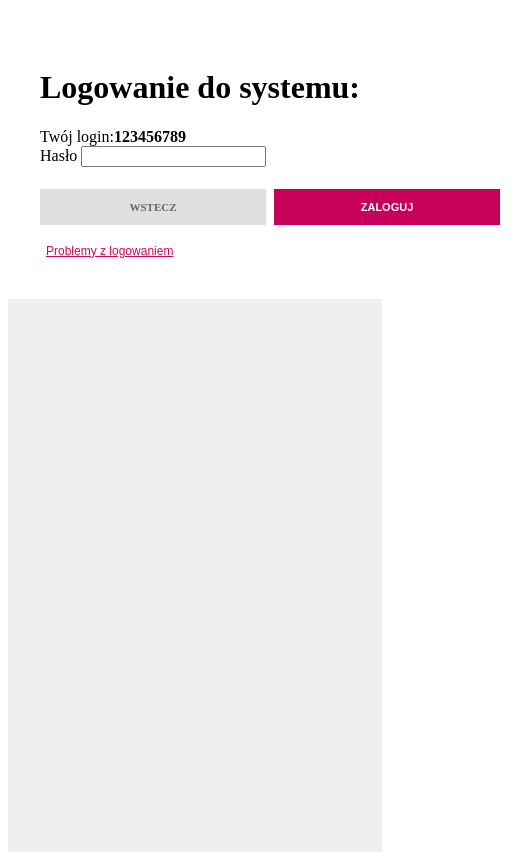
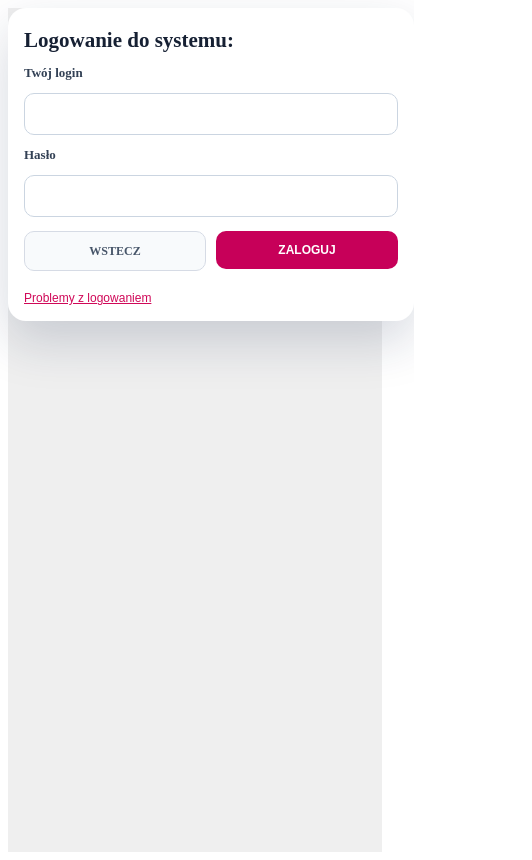
Before and after one commit to jwolczko/Designing-multi-tier-business-applications, a React (Vite) app in the folder frontend/: page /login in a window 390 px wide. Shown: the whole page, 532 px wide, since content can reach past the window. Built offline with nearby package versions, Linux system fonts and the light colour scheme.

Commit message:
Naprawa panelu do logowania

```diff
--- a/frontend/src/components/landing/LandingHeader/LandingHeader.css
+++ b/frontend/src/components/landing/LandingHeader/LandingHeader.css
@@ -1,4 +1,14 @@
 .landing-header {
+  background: #fff;
+  position: relative;
+  z-index: 2;
+  box-shadow: 0 2px 8px rgba(15, 23, 42, 0.04);
+}
+
+.landing-header__topbar {
+  padding: 12px;
+}
+
 .landing-header__audiences {
   display: flex;
   flex-wrap: wrap;
@@ -36,7 +46,7 @@
 }
 
 .landing-header__search-wrapper {
-  position: sticky
+  position: relative;
   width: 320px;
 }
 
@@ -67,6 +77,7 @@
   font-weight: 700;
   font-size: 14px;
   text-decoration: none;
+  border-radius: 0;
 }
 
 .landing-header__outline-btn {
@@ -76,8 +87,15 @@
 }
 
 .landing-header__login-btn {
+  border: none;
   background: #1f63c7;
   color: #fff;
+  cursor: pointer;
+}
+
+.landing-header__outline-btn,
+.landing-header__login-btn:hover {
+  filter: brightness(0.98);
 }
 
 .landing-header__menu {
@@ -87,6 +105,7 @@
   padding: 22px 12px 30px;
   color: #666;
   font-weight: 700;
+  background: #fff;
 }
 
 @media (max-width: 1200px) {
--- a/frontend/src/components/landing/LandingHeader/LandingHeader.tsx
+++ b/frontend/src/components/landing/LandingHeader/LandingHeader.tsx
@@ -1,7 +1,10 @@
-import { Link } from 'react-router-dom';
 import './LandingHeader.css';
 
-export function LandingHeader() {
+type LandingHeaderProps = {
+  onOpenLogin: () => void;
+};
+
+export function LandingHeader({ onOpenLogin }: LandingHeaderProps) {
   return (
     <header className="landing-header">
       <div className="landing-header__topbar">
@@ -15,9 +18,9 @@ export function LandingHeader() {
         <button className="landing-header__outline-btn" type="button">
           ZAŁÓŻ KONTO
         </button>
-        <Link className="landing-header__login-btn" to="/login">
+        <button className="landing-header__login-btn" type="button" onClick={onOpenLogin}>
           LOGOWANIE
-        </Link>
+        </button>
       </div>
 
       <nav className="landing-header__menu">
--- a/frontend/src/components/landing/LandingHero/LandingHero.css
+++ b/frontend/src/components/landing/LandingHero/LandingHero.css
@@ -1,4 +1,42 @@
 .landing-hero {
+  position: relative;
+  padding: 32px 16px 64px;
+  background: linear-gradient(180deg, #f5f5f5 0%, #eceff5 100%);
+}
+
+.landing-hero__grid {
+  display: grid;
+  grid-template-columns: minmax(280px, 1fr) minmax(280px, 520px);
+  align-items: center;
+  gap: 32px;
+  max-width: 1280px;
+  margin: 0 auto;
+  padding: 48px 40px 112px;
+  border-radius: 28px;
+  background: linear-gradient(135deg, #ffffff 0%, #f8dbe6 100%);
+  overflow: hidden;
+}
+
+.landing-hero__content h1 {
+  margin: 0 0 16px;
+  font-size: clamp(2rem, 4vw, 3.5rem);
+  line-height: 1.05;
+  color: #172033;
+}
+
+.landing-hero__content p {
+  margin: 0;
+  max-width: 520px;
+  font-size: 1.1rem;
+  line-height: 1.6;
+  color: #5b6475;
+}
+
+.landing-hero__visual {
+  position: relative;
+  min-height: 320px;
+}
+
 .landing-hero__eggs {
   position: absolute;
   inset: 0;
@@ -40,6 +78,7 @@
 .landing-hero__cards {
   display: grid;
   grid-template-columns: 1.1fr 1fr 1fr 1fr;
+  max-width: 1280px;
   margin: -70px 16px 0;
   background: #fff;
   border-radius: 12px;
@@ -80,6 +119,7 @@
 @media (max-width: 1200px) {
   .landing-hero__grid {
     grid-template-columns: 1fr;
+    padding: 36px 24px 96px;
   }
 
   .landing-hero__cards {
@@ -92,3 +132,27 @@
     border-top: 1px solid #f0f0f0;
   }
 }
+
+@media (max-width: 640px) {
+  .landing-hero {
+    padding: 20px 12px 40px;
+  }
+
+  .landing-hero__grid {
+    padding: 28px 18px 72px;
+  }
+
+  .landing-hero__visual {
+    min-height: 240px;
+  }
+
+  .landing-hero__egg {
+    width: 72px;
+    height: 94px;
+  }
+
+  .landing-hero__cards {
+    margin-left: 0;
+    margin-right: 0;
+  }
+}
--- a/frontend/src/components/login/LoginPanel/LoginPanel.css
+++ b/frontend/src/components/login/LoginPanel/LoginPanel.css
@@ -1,29 +1,65 @@
 .login-panel {
+  width: 100%;
+  max-width: 400px;
+  max-height: 290px;
+  padding: 24px 20px 24px;
   background: #fff;
+  border-radius: 18px;
+  box-shadow: 0 20px 50px rgba(24, 39, 75, 0.18);
+  overflow: hidden;
+}
+
+.login-panel--modal {
+  min-height: 290px;
+}
+
+.login-panel__form {
+  display: flex;
+  flex-direction: column;
+  gap: 12px;
+}
+
+.login-panel__form h1 {
+  margin: 0;
+  padding-right: 32px;
+  font-size: 21px;
+  line-height: 1.2;
+  color: #162033;
+}
+
+.login-panel__label {
+  font-size: 13px;
+  font-weight: 700;
+  color: #334155;
+}
+
+.login-panel__input {
+  width: 100%;
+  box-sizing: border-box;
+  height: 42px;
+  border: 1px solid #cbd5e1;
+  border-radius: 10px;
   padding: 0 12px;
+  font-size: 14px;
+  outline: none;
+}
+
+.login-panel__input:focus {
+  border-color: #1f63c7;
+  box-shadow: 0 0 0 3px rgba(31, 99, 199, 0.14);
 }
 
 .login-panel__buttons {
   display: grid;
   grid-template-columns: 1fr 1fr;
-  gap: 8px;
-  margin-top: 22px;
-}
-
-.login-panel__back-btn,
-.login-panel__submit-btn {
-  height: 36px;
-  font-size: 11px;
-  font-weight: 700;
-  display: inline-flex;
-  align-items: center;
-  justify-content: center;
-  text-decoration: none;
+  gap: 10px;
+  margin-top: 2px;
 }
 
 .login-panel__back-btn {
-  background: #dfdfdf;
-  color: #666;
+  border: 1px solid #d6dbe5;
+  background: #f8fafc;
+  color: #475569;
 }
 
 .login-panel__submit-btn {
@@ -33,72 +69,35 @@
   cursor: pointer;
 }
 
+.login-panel__back-btn,
+.login-panel__submit-btn {
+  height: 38px;
+  font-size: 12px;
+  font-weight: 700;
+  display: inline-flex;
+  align-items: center;
+  justify-content: center;
+  text-decoration: none;
+  border-radius: 10px;
+  cursor: pointer;
+}
+
 .login-panel__support-link {
-  margin-top: 18px;
+  margin-top: 8px;
+  padding: 0;
   border: none;
   background: transparent;
   color: #d00858;
   text-decoration: underline;
   font-size: 12px;
   cursor: pointer;
+  align-self: flex-start;
 }
 
-.login-panel__info-blocks {
-  margin-top: 46px;
-  display: grid;
-  gap: 22px;
-}
-
-.login-panel__info-blocks h3 {
-  font-size: 14px;
-  margin-bottom: 6px;
-  color: #262626;
-}
-
-.login-panel__info-blocks p {
-  font-size: 12px;
-  line-height: 1.45;
-  color: #777;
-}
-
-.login-panel__info-blocks span {
-  color: #d00858;
-  font-weight: 700;
-}
-
-.login-panel__right {
-  position: relative;
-  background: #454bcf;
-  border-left: 2px solid #d00958;
-}
-
-.login-panel__footer-links {
-  position: absolute;
-  right: 22px;
-  bottom: 18px;
-  display: flex;
-  gap: 24px;
-  color: #fff;
-  font-size: 13px;
-}
-
-@media (max-width: 1000px) {
+@media (max-width: 480px) {
   .login-panel {
-    grid-template-columns: 1fr;
-    min-width: 500px;
-  }
-
-  .login-panel__right {
-    min-height: 220px;
-  }
-
-  .login-panel__left {
-    padding: 40px 20px;
-  }
-
-  .login-panel__footer-links {
-    left: 20px;
-    right: 20px;
-    flex-wrap: wrap;
+    max-width: 100%;
+    max-height: none;
+    padding: 20px 16px 16px;
   }
 }
--- a/frontend/src/components/login/LoginPanel/LoginPanel.tsx
+++ b/frontend/src/components/login/LoginPanel/LoginPanel.tsx
@@ -4,27 +4,36 @@ import './LoginPanel.css';
 
 type LoginPanelProps = {
   onOpenSupport: () => void;
+  onClose?: () => void;
+  isModal?: boolean;
 };
 
-export function LoginPanel({ onOpenSupport }: LoginPanelProps) {
+export function LoginPanel({ onOpenSupport, onClose, isModal = false }: LoginPanelProps) {
   const navigate = useNavigate();
+  const [login, setLogin] = useState('');
   const [password, setPassword] = useState('');
 
   const handleSubmit = () => {
-    if (!password.trim()) return;
+    if (!login.trim() || !password.trim()) return;
+    onClose?.();
     navigate('/dashboard');
   };
 
   return (
-    <div className="login-panel">
-      <div className="login-panel__left">
-        <div className="login-panel__form">
+    <div className={`login-panel${isModal ? ' login-panel--modal' : ''}`}>
+      <div className="login-panel__form">
           <h1>Logowanie do systemu:</h1>
 
-          <div className="login-panel__login-row">
-            <span>Twój login:</span>
-            <strong>123456789</strong>
-          </div>
+          <label className="login-panel__label" htmlFor="login">
+            Twój login
+          </label>
+          <input
+            id="login"
+            className="login-panel__input"
+            type="text"
+            value={login}
+            onChange={(event) => setLogin(event.target.value)}
+          />
 
           <label className="login-panel__label" htmlFor="password">
             Hasło <span className="login-panel__hint"></span>
@@ -38,9 +47,15 @@ export function LoginPanel({ onOpenSupport }: LoginPanelProps) {
           />
 
           <div className="login-panel__buttons">
-            <Link className="login-panel__back-btn" to="/">
-              WSTECZ
-            </Link>
+            {onClose ? (
+              <button className="login-panel__back-btn" type="button" onClick={onClose}>
+                WSTECZ
+              </button>
+            ) : (
+              <Link className="login-panel__back-btn" to="/">
+                WSTECZ
+              </Link>
+            )}
             <button className="login-panel__submit-btn" type="button" onClick={handleSubmit}>
               ZALOGUJ
             </button>
@@ -49,7 +64,6 @@ export function LoginPanel({ onOpenSupport }: LoginPanelProps) {
           <button className="login-panel__support-link" type="button" onClick={onOpenSupport}>
             Problemy z logowaniem
           </button>
-        </div>
       </div>
     </div>
   );
--- a/frontend/src/views/LandingPage/LandingPage.css
+++ b/frontend/src/views/LandingPage/LandingPage.css
@@ -2,3 +2,19 @@
   min-height: 100vh;
   background-color: #f5f5f5;
 }
+
+.landing-page__login-overlay {
+  position: fixed;
+  inset: 0;
+  z-index: 1000;
+  display: flex;
+  align-items: flex-start;
+  justify-content: center;
+  padding: 96px 16px 24px;
+  background: rgba(18, 29, 52, 0.45);
+}
+
+.landing-page__login-dialog {
+  position: relative;
+  width: min(100%, 400px);
+}
--- a/frontend/src/views/LandingPage/LandingPage.tsx
+++ b/frontend/src/views/LandingPage/LandingPage.tsx
@@ -1,12 +1,38 @@
+import { useState } from 'react';
 import { LandingHeader } from '../../components/landing/LandingHeader/LandingHeader';
 import { LandingHero } from '../../components/landing/LandingHero/LandingHero';
+import { LoginPanel } from '../../components/login/LoginPanel/LoginPanel';
+import { LoginSupportModal } from '../../components/login/LoginSupportModal/LoginSupportModal';
 import './LandingPage.css';
 
 export function LandingPage() {
+  const [isLoginModalOpen, setIsLoginModalOpen] = useState(false);
+  const [isSupportModalOpen, setIsSupportModalOpen] = useState(false);
+
   return (
     <div className="landing-page">
-      <LandingHeader />
+      <LandingHeader onOpenLogin={() => setIsLoginModalOpen(true)} />
+      <LandingHero />
 
+      {isLoginModalOpen && (
+        <div
+          className="landing-page__login-overlay"
+          role="dialog"
+          aria-modal="true"
+          aria-label="Panel logowania"
+          onClick={() => setIsLoginModalOpen(false)}
+        >
+          <div className="landing-page__login-dialog" onClick={(event) => event.stopPropagation()}>
+            <LoginPanel
+              isModal
+              onClose={() => setIsLoginModalOpen(false)}
+              onOpenSupport={() => setIsSupportModalOpen(true)}
+            />
+          </div>
+        </div>
+      )}
+
+      {isSupportModalOpen && <LoginSupportModal onClose={() => setIsSupportModalOpen(false)} />}
     </div>
   );
 }
```
